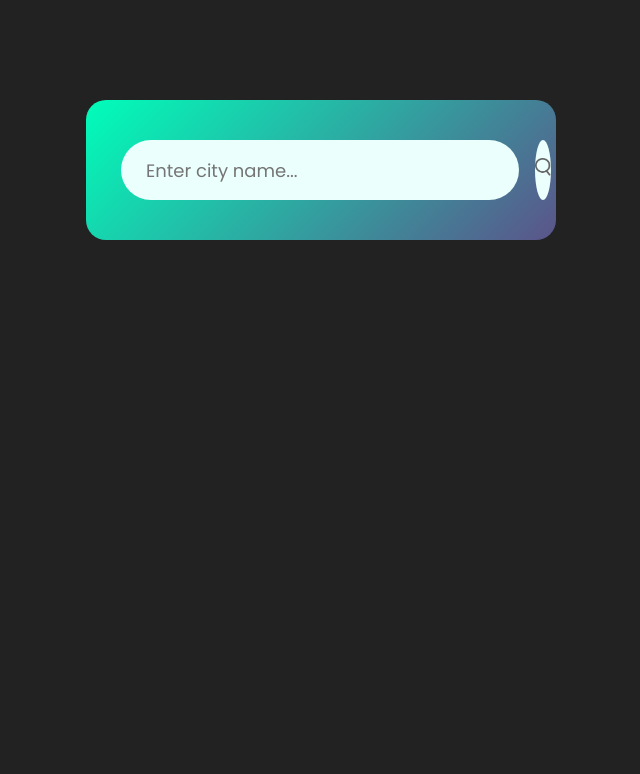
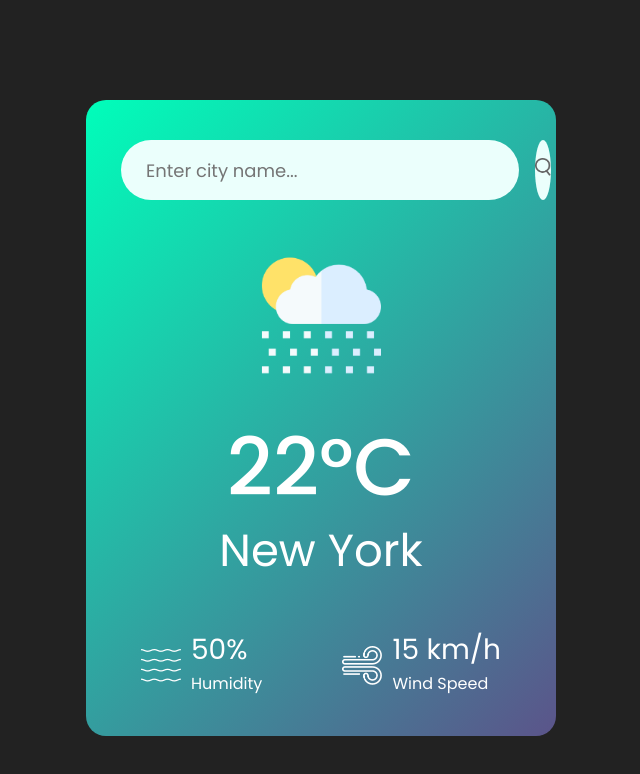
Before and after one commit to manhtiendev/weather-app, a plain HTML site: page index.html in a window 1280 px wide. Shown: the whole page, without its empty margins (319-959 px from the left). Drawn offline with Linux system fonts and the light colour scheme.

Commit message:
Complete the card

```diff
--- a/index.html
+++ b/index.html
@@ -18,6 +18,27 @@
         <input type="text" placeholder="Enter city name..." spellcheck="false" />
         <button><img src="./images/search.png" /></button>
       </div>
+      <div class="weather">
+        <img src="./images/rain.png" class="weather-icon" />
+        <h1 class="temp">22°C</h1>
+        <h2 class="city">New York</h2>
+        <div class="details">
+          <div class="col">
+            <img src="./images/humidity.png" />
+            <div>
+              <p class="humidity">50%</p>
+              <p>Humidity</p>
+            </div>
+          </div>
+          <div class="col">
+            <img src="./images/wind.png" />
+            <div>
+              <p class="wind">15 km/h</p>
+              <p>Wind Speed</p>
+            </div>
+          </div>
+        </div>
+      </div>
     </div>
   </body>
 </html>
--- a/style.css
+++ b/style.css
@@ -47,3 +47,37 @@
 .search button img {
   width: 16px;
 }
+.weather-icon {
+  width: 170px;
+  margin-top: 30px;
+}
+.weather h1 {
+  font-size: 80px;
+  font-weight: 500;
+}
+.weather h2 {
+  font-size: 45px;
+  font-weight: 400;
+  margin-top: -10px;
+}
+.details {
+  display: flex;
+  align-items: center;
+  justify-content: space-between;
+  padding: 0 20px;
+  margin-top: 50px;
+}
+.col {
+  display: flex;
+  align-items: center;
+  text-align: left;
+}
+.col img {
+  width: 40px;
+  margin-right: 10px;
+}
+.humidity,
+.wind {
+  font-size: 28px;
+  margin-top: -6px;
+}
```
